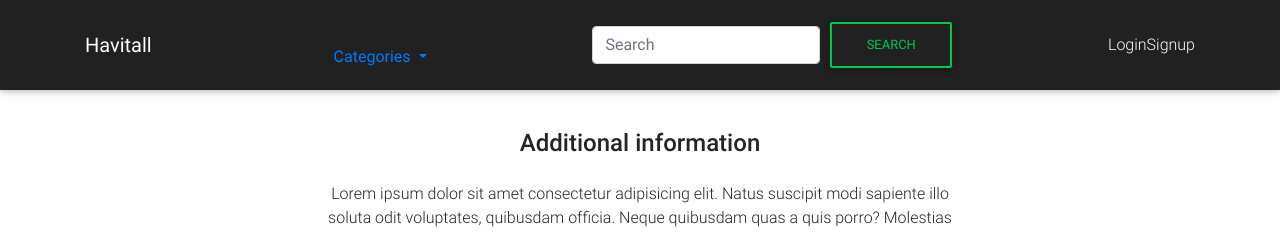
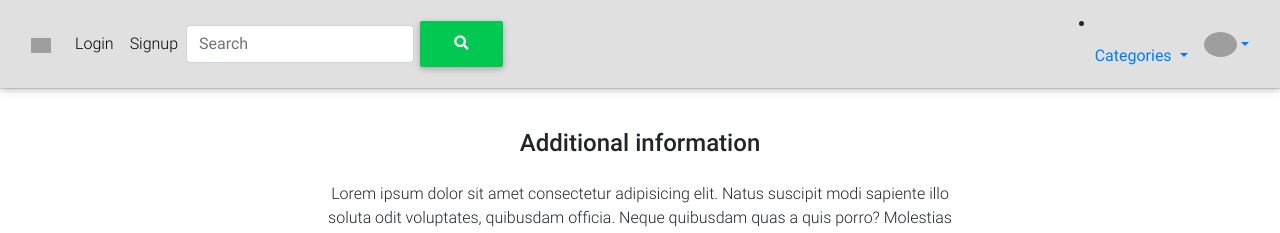
Before and after one commit to floydflava/comfi, a Django app: page /accessories in a window 1280 px wide. Shown: the top 233 px of the page. Run offline with Django 3.2, Linux system fonts and the light colour scheme; data that the repository does not hold is empty; some libraries are stand-ins or nearby versions; grey boxes are pictures that could not be loaded.

Commit message:
initial commit

```diff
--- a/templates/navbar.html
+++ b/templates/navbar.html
@@ -1,31 +1,32 @@
 {% load cart_template_tags %}
 
-  <nav class="navbar fixed-top navbar-expand-mb navbar-dark bg-dark scrolling-navbar">
+  <nav class="navbar fixed-top navbar-expand-lg navbar-light bg-light scrolling-navbar">
 
-    <div class="container" >
-      <!-- Brand -->
-      <a class="navbar-brand waves-effect" href="/">
-        <strong class="white-text">Havitall</strong>
+    <div class="container-fluid">
+      <button
+      class="navbar-toggler"
+      type="button"
+      data-mdb-toggle="collapse"
+      data-mdb-target="#navbarSupportedContent"
+      aria-controls="navbarSupportedContent"
+      aria-expanded="false"
+      aria-label="Toggle navigation"
+      >
+      <i class="fas fa-bars"></i>
+    </button>
+    <!-- Collapsible wrapper -->
+    <div class="collapse navbar-collapse" id="navbarSupportedContent">
+      <!-- Navbar brand -->
+      <a class="navbar-brand mt-2 mt-lg-0" href="/">
+        <img
+          src="https://mdbootstrap.com/img/logo/mdb-transaprent-noshadows.png"
+          height="15"
+          alt=""
+          loading="lazy"
+        />
       </a>
-      <li class="nav-item dropdown">
-        <a class="nav-link dropdown-toggle" href="#"  data-toggle="dropdown">
-          <strong>Categories</strong>
-        </a>
-        <div class="dropdown-menu" aria-labelledby="navbarDropdown">
-          <a class="dropdown-item" href="{% url 'rope:accessories' %}">Accessories</a>
-          <div class="dropdown-divider"></div>
-          <a class="dropdown-item" href="{% url 'rope:phones' %}">Phone</a>
-          <div class="dropdown-divider"></div>
-          <a class="dropdown-item" href="#">Tools</a>
-        </div>
-      </li>
-    <form class="form-inline my-1 my-mb-0">
-      <input class="form-control mr-sm-1" type="search" action="{% url 'rope:search' %}" method="get" placeholder="Search" aria-label="Search" name="q" type="text">
-      <button class="btn btn-outline-success " type="submit">Search</button>
-    </form>
-
-        <!-- Right -->
-        <ul class="navbar-nav nav-flex-icons">
+      <!-- Left links -->
+        <ul class="navbar-nav me-auto mb-2 mb-lg-0">
           {% if request.user.is_authenticated %}
           <li class="nav-item">
             <a href="{% url 'rope:order-summary' %}" class="nav-link waves-effect">
@@ -52,6 +53,63 @@
             </a>
           </li>
           {% endif %}
+      </ul>
+      <form class="form-inline my-mb-0">
+        <input class="form-control mr-sm-0" type="search" action="{% url 'rope:search' %}" method="get" placeholder="Search" aria-label="Search" name="q" type="text">
+        <button id="search-button" type="button" class="btn btn-success">
+          <i class="fas fa-search"></i>
+        </button>
+      </form><!-- Left links -->
+    </div>
+      <li class="nav-item dropdown">
+        <a class="nav-link dropdown-toggle" href="#"  data-toggle="dropdown">
+          <strong>Categories</strong>
+        </a>
+        <div class="dropdown-menu" aria-labelledby="navbarDropdown">
+          <a class="dropdown-item" href="{% url 'rope:accessories' %}">Accessories</a>
+          <div class="dropdown-divider"></div>
+          <a class="dropdown-item" href="{% url 'rope:phones' %}">Phone</a>
+          <div class="dropdown-divider"></div>
+          <a class="dropdown-item" href="#">Tools</a>
+        </div>
+      </li>
+
+    <a
+        class="dropdown-toggle d-flex align-items-center hidden-arrow"
+        href="#"
+        id="navbarDropdownMenuLink"
+        role="button"
+        data-mdb-toggle="dropdown"
+        aria-expanded="false"
+      >
+        <img
+          src="https://mdbootstrap.com/img/new/avatars/2.jpg"
+          class="rounded-circle"
+          height="25"
+          alt=""
+          loading="lazy"
+        />
+      </a>
+      <ul
+        class="dropdown-menu dropdown-menu-end"
+        aria-labelledby="navbarDropdownMenuLink"
+      >
+        <li>
+          <a class="dropdown-item" href="#">My profile</a>
+        </li>
+        <li>
+          <a class="dropdown-item" href="#">Settings</a>
+        </li>
+        <li>
+          <a class="dropdown-item" href="#">Logout</a>
+        </li>
+      </ul>
+    <!-- Example split primary button -->
+
+
+        <!-- Right -->
+        <ul class="navbar-nav nav-flex-icons">
+
         </ul>
 
       </div>
```
